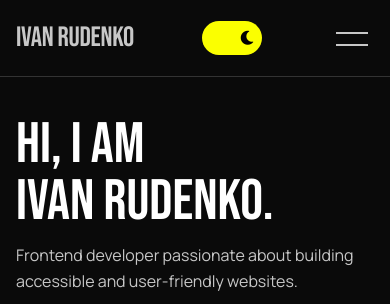
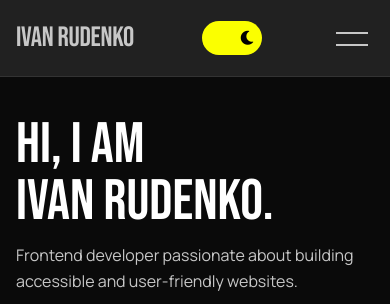
Before and after one commit to Czinaaz/website-portfolio, a plain HTML site: page index.html in a window 390 px wide. Shown: the top 304 px of the page. Drawn offline with nearby package versions, Linux system fonts and the light colour scheme.

Commit message:
small fixes of header mobile

```diff
--- a/styles.css
+++ b/styles.css
@@ -892,7 +892,7 @@ header #nav-check {
     position: fixed;
     top: 0;
     width: 100%;
-    /* background-color: var(--neutral-black); */
+    background-color: var(--neutral-dark-gray);
   }
 
   /* Adjust position of nav-title for smaller screens */
```
